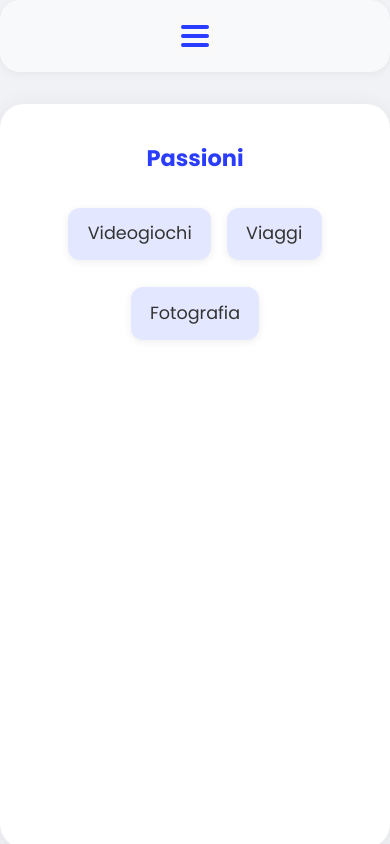
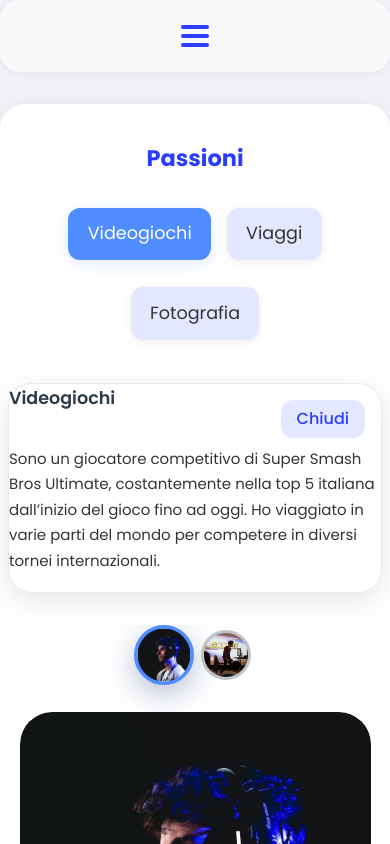
Before and after one commit to MetalGandix/mypersonalpageleomogia, a React (Vite) app: page /passioni in a window 390 px wide. Shown: the top 844 px of the page. Built offline with nearby package versions, Linux system fonts and the light colour scheme.

Commit message:
Finito di aggiungere tutto

```diff
--- a/src/components/ChiSono.jsx
+++ b/src/components/ChiSono.jsx
@@ -21,7 +21,7 @@ export default function ChiSono({ lang = 'it' }) {
   return (
     <div>
       <div className="chi-title-center">
-        <span style={{fontSize: '2rem', fontWeight: 700, fontFamily: 'Poppins, Inter, Arial, sans-serif', color: '#222', letterSpacing: '1px'}}>
+        <span className="chi-title-text">
           <span role="img" aria-label="pc">🔎</span> Ph.D. Lesdit researcher Leonardo Mogianesi <span role="img" aria-label="pc">💻</span>
         </span>
       </div>
@@ -77,6 +77,9 @@ export default function ChiSono({ lang = 'it' }) {
               </li>
             ))}
           </ul>
+          <div style={{textAlign: 'center', marginTop: '1.2rem', fontSize: '1.1rem', color: '#2a3cff', fontWeight: 600}}>
+            leonardo.mogianesi@unicam.it
+          </div>
         </div>
       </div>
     </div>
--- a/src/components/Passioni.jsx
+++ b/src/components/Passioni.jsx
@@ -57,7 +57,7 @@ const passioni = [
 ];
 
 export default function Passioni({ lang }) {
-  const [selected, setSelected] = useState(null);
+  const [selected, setSelected] = useState(0);
   const [carouselIdx, setCarouselIdx] = useState(0);
 
   const handleSelect = idx => {
--- a/src/styles.css
+++ b/src/styles.css
@@ -739,15 +739,35 @@ p {
     gap: 2rem;
     align-items: center;
   }
-  .passione-info-bio, .passione-info-slider {
-    max-width: 98vw;
-    min-width: 0;
-    width: 100%;
+  .passione-info-bio {
+    flex: 0;
+    order: 1;
   }
   .passione-info-slider {
-    order: 1;
-  }
-  .passione-info-bio {
     order: 2;
   }
+  .passione-info-card {
+  background: #fff;
+  border-radius: 24px;
+  box-shadow: 0 8px 32px rgba(0,0,0,0.10);
+  max-width: 600px;
+  margin: 0rem auto;
+  text-align: left;
+  border: 1px solid #eaeaea;
+  position: relative;
+  animation: fadeIn 0.4s;
 }
+}
+
+.chi-title-text {
+  font-size: 2rem;
+  font-weight: 700;
+  font-family: 'Poppins', 'Inter', Arial, sans-serif;
+  color: #222;
+  letter-spacing: 1px;
+}
+@media (max-width: 700px) {
+  .chi-title-text {
+    font-size: 1.2rem;
+  }
+}
```
Also changed, not shown: immagini/leo2.jpg.
